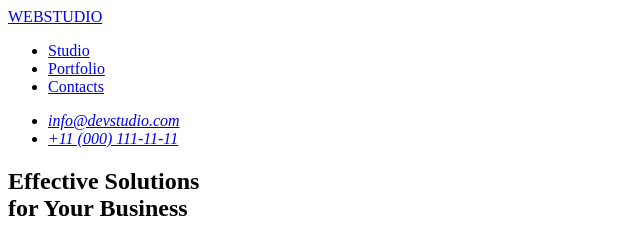
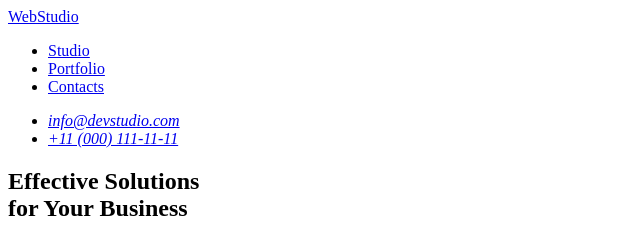
Before and after one commit to LuKaSzKoWi/goit-markup-hw-01, a plain HTML site: page index.html in a window 1280 px wide. Shown: the top 239 px of the page, 0-640 px from the left. Drawn offline with Linux system fonts and the light colour scheme.

Commit message:
change logo parameters

```diff
--- a/index.html
+++ b/index.html
@@ -9,7 +9,7 @@
     <header>
 
         <nav>
-            <a href=”WEBSTUDIO”>WEBSTUDIO</a>
+            <a href=”./index.html”>WebStudio</a>
             <ul>
                 <li>
                     <a href="Studio">Studio</a>
```
